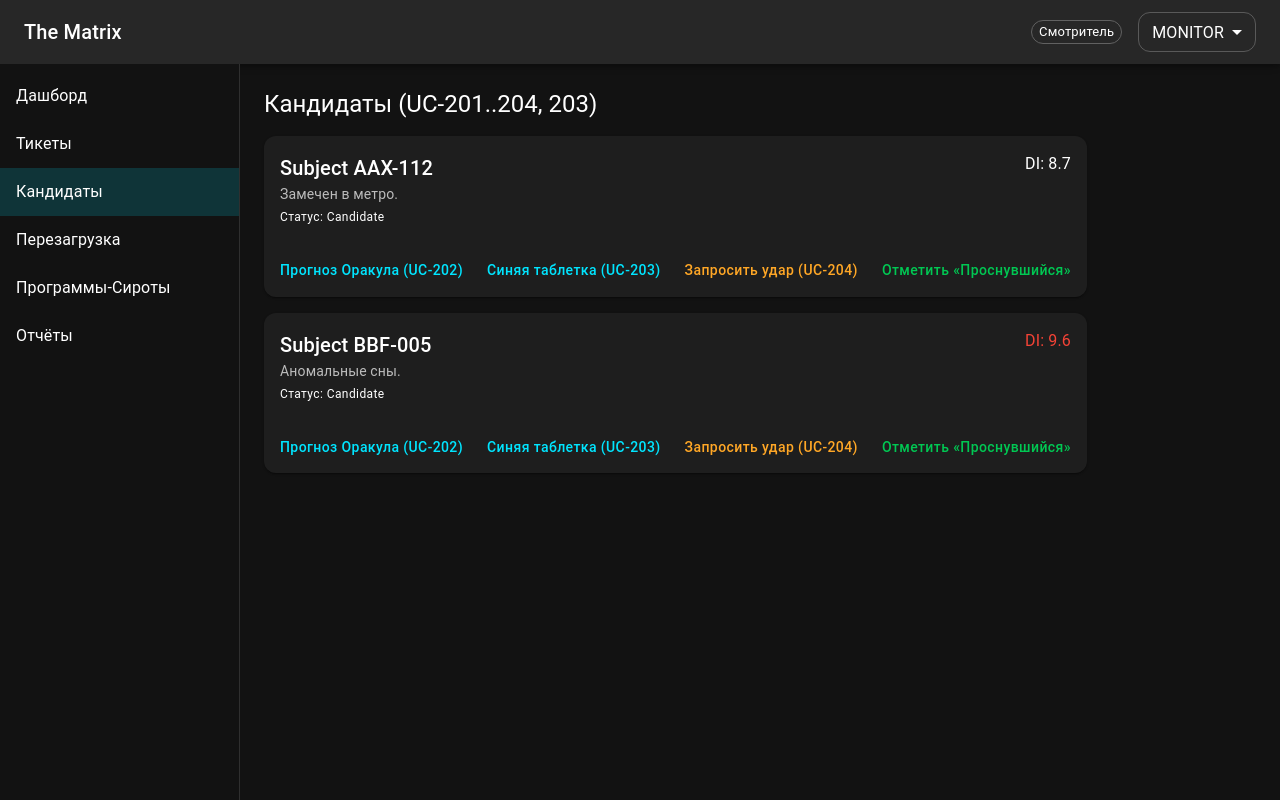
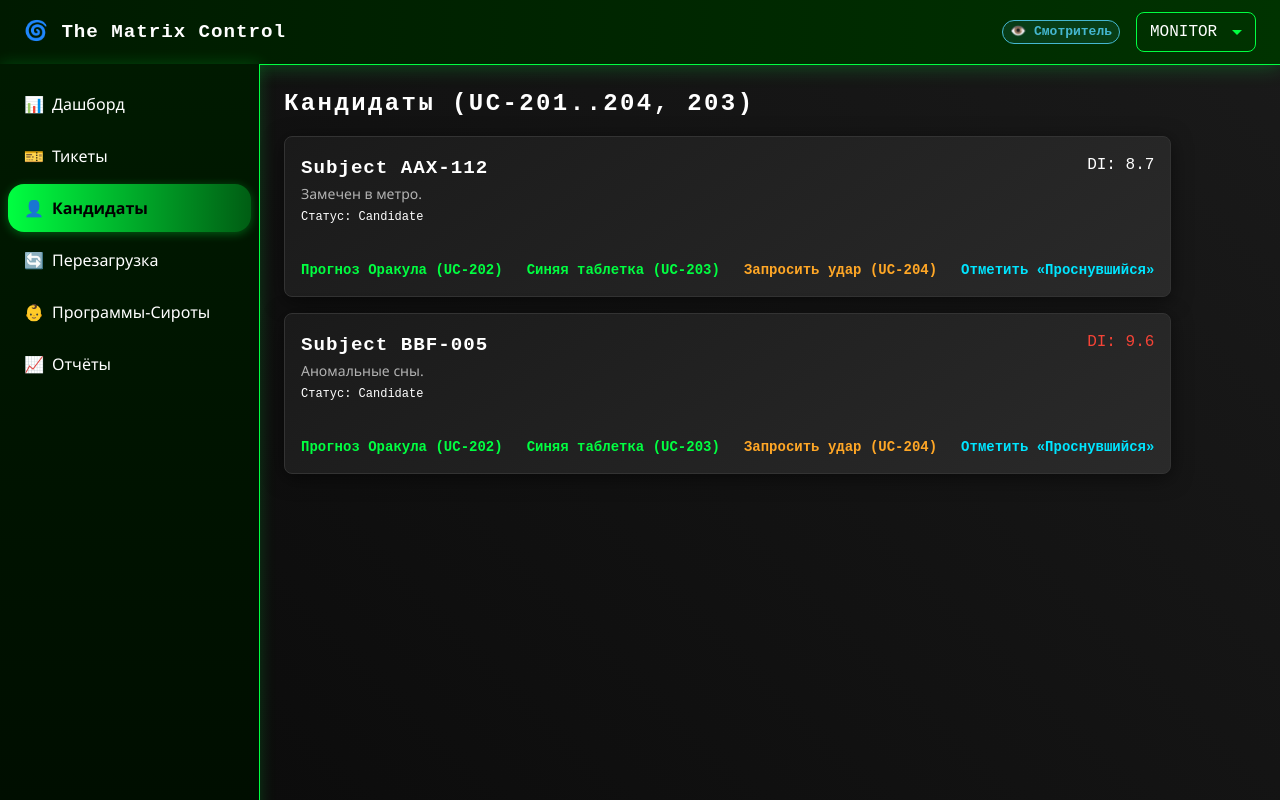
Before and after one commit to ren1kron/ppi_lab4, a React (Vite) app: page /candidates in a window 1280 px wide. Built offline with nearby package versions, Linux system fonts and the light colour scheme.

Commit message:
накидал стиля

```diff
--- a/src/components/RoleBadge.tsx
+++ b/src/components/RoleBadge.tsx
@@ -2,16 +2,42 @@ import { Chip } from "@mui/material";
 import { Role } from "../types";
 
 const labels: Record<Role, string> = {
-  ARCHITECT: "Архитектор",
-  KERNEL: "Системное Ядро",
-  MONITOR: "Смотритель",
-  AGENT_SMITH: "Агент Смит",
-  ORACLE: "Оракул",
-  KEYMAKER: "Хранитель",
-  SENTINEL_CTRL: "Контроллер Сентинелей",
-  MECHANIC: "Механик"
+  ARCHITECT: "🧠 Архитектор",
+  KERNEL: "⚙️ Системное Ядро",
+  MONITOR: "👁️ Смотритель",
+  AGENT_SMITH: "🕴️ Агент Смит",
+  ORACLE: "🔮 Оракул",
+  KEYMAKER: "🔑 Хранитель",
+  SENTINEL_CTRL: "🤖 Контроллер Сентинелей",
+  MECHANIC: "🛠️ Механик"
+};
+
+const roleColors: Record<Role, string> = {
+  ARCHITECT: "#ff6b6b",
+  KERNEL: "#4ecdc4",
+  MONITOR: "#45b7d1",
+  AGENT_SMITH: "#96ceb4",
+  ORACLE: "#feca57",
+  KEYMAKER: "#ff9ff3",
+  SENTINEL_CTRL: "#54a0ff",
+  MECHANIC: "#5f27cd"
 };
 
 export default function RoleBadge({ role }: { role: Role }) {
-  return <Chip size="small" label={labels[role]} variant="outlined" />;
+  return (
+      <Chip
+          size="small"
+          label={labels[role]}
+          variant="outlined"
+          sx={{
+            borderColor: roleColors[role],
+            color: roleColors[role],
+            fontWeight: 600,
+            background: `rgba(${parseInt(roleColors[role].slice(1, 3), 16)}, ${parseInt(roleColors[role].slice(3, 5), 16)}, ${parseInt(roleColors[role].slice(5, 7), 16)}, 0.1)`,
+            "&:hover": {
+              background: `rgba(${parseInt(roleColors[role].slice(1, 3), 16)}, ${parseInt(roleColors[role].slice(3, 5), 16)}, ${parseInt(roleColors[role].slice(5, 7), 16)}, 0.2)`
+            }
+          }}
+      />
+  );
 }
--- a/src/layouts/MainLayout.tsx
+++ b/src/layouts/MainLayout.tsx
@@ -4,40 +4,103 @@ import RoleBadge from "@components/RoleBadge";
 import { Role } from "../types";
 
 const menu = [
-  { to: "/", text: "Дашборд" },
-  { to: "/tickets", text: "Тикеты" },
-  { to: "/candidates", text: "Кандидаты" },
-  { to: "/reboot", text: "Перезагрузка" },
-  { to: "/orphans", text: "Программы-Сироты" },
-  { to: "/reports", text: "Отчёты" }
+    { to: "/", text: "Дашборд", icon: "📊" },
+    { to: "/tickets", text: "Тикеты", icon: "🎫" },
+    { to: "/candidates", text: "Кандидаты", icon: "👤" },
+    { to: "/reboot", text: "Перезагрузка", icon: "🔄" },
+    { to: "/orphans", text: "Программы-Сироты", icon: "👶" },
+    { to: "/reports", text: "Отчёты", icon: "📈" }
 ];
 
 export default function MainLayout({
                                        role, setRole, children
                                    }: { role: Role; setRole: (r: Role) => void; children: React.ReactNode }) {
     const location = useLocation();
+
     return (
-    <Box sx={{ display: "flex" }}>
-      <AppBar position="fixed">
-        <Toolbar sx={{ gap: 2 }}>
-          <Typography variant="h6" sx={{ flex: 1 }}>The Matrix</Typography>
+        <Box sx={{ display: "flex", minHeight: "100vh" }}>
+            {/* Фоновые эффекты */}
+            <div className="matrix-bg" />
+            <div className="digital-rain" />
+
+            <AppBar position="fixed" elevation={0}>
+                <Toolbar sx={{ gap: 2, py: 1 }}>
+                    <Typography variant="h6" sx={{ flex: 1, fontFamily: "'Courier New', monospace" }}>
+                        🌀 The Matrix Control
+                    </Typography>
                     <RoleBadge role={role} />
-          <Select size="small" value={role} onChange={e => setRole(e.target.value as Role)} sx={{ color: "inherit" }}>
+                    <Select
+                        size="small"
+                        value={role}
+                        onChange={e => setRole(e.target.value as Role)}
+                        sx={{
+                            color: "inherit",
+                            "& .MuiSelect-icon": { color: "#00ff41" },
+                            minWidth: 120
+                        }}
+                    >
                         {(["ARCHITECT","KERNEL","MONITOR","AGENT_SMITH","ORACLE","KEYMAKER","SENTINEL_CTRL","MECHANIC"] as Role[])
                             .map(r => <MenuItem key={r} value={r}>{r}</MenuItem>)}
                     </Select>
                 </Toolbar>
             </AppBar>
-      <Drawer variant="permanent" sx={{ [`& .MuiDrawer-paper`]: { width: 240, mt: 8 } }}>
-        <List>
+
+            <Drawer variant="permanent" sx={{
+                [`& .MuiDrawer-paper`]: {
+                    width: 260,
+                    mt: 8,
+                    background: "linear-gradient(180deg, #001a00 0%, #000d00 100%) !important"
+                }
+            }}>
+                <List sx={{ py: 2 }}>
                     {menu.map(m => (
-            <ListItemButton key={m.to} selected={location.pathname === m.to} component={Link} to={m.to}>
-              <ListItemText primary={m.text} />
+                        <ListItemButton
+                            key={m.to}
+                            selected={location.pathname === m.to}
+                            component={Link}
+                            to={m.to}
+                            sx={{
+                                mx: 1,
+                                mb: 0.5,
+                                borderRadius: 2,
+                                "&.Mui-selected": {
+                                    background: "linear-gradient(90deg, #00ff41 0%, rgba(0, 255, 65, 0.3) 100%)",
+                                    color: "#000",
+                                    fontWeight: 600,
+                                    boxShadow: "0 2px 10px rgba(0, 255, 65, 0.3)"
+                                }
+                            }}
+                        >
+                            <ListItemText
+                                primary={
+                                    <Box sx={{ display: "flex", alignItems: "center", gap: 1 }}>
+                                        <span>{m.icon}</span>
+                                        <span>{m.text}</span>
+                                    </Box>
+                                }
+                                primaryTypographyProps={{
+                                    fontFamily: "'Segoe UI', sans-serif",
+                                    fontWeight: location.pathname === m.to ? 600 : 400
+                                }}
+                            />
                         </ListItemButton>
                     ))}
                 </List>
             </Drawer>
-      <Box component="main" sx={{ flex: 1, p: 3, mt: 8, ml: "240px" }}>{children}</Box>
+
+            <Box
+                component="main"
+                sx={{
+                    flex: 1,
+                    p: 3,
+                    mt: 8,
+                    ml: "260px",
+                    background: "transparent",
+                    position: "relative"
+                }}
+            >
+                {children}
+            </Box>
         </Box>
     );
 }
--- /dev/null
+++ b/src/styles/global.css
@@ -0,0 +1,54 @@
+/* Матричный фон */
+.matrix-bg {
+    position: fixed;
+    top: 0;
+    left: 0;
+    width: 100%;
+    height: 100%;
+    background:
+            radial-gradient(circle at 20% 50%, rgba(0, 255, 65, 0.1) 0%, transparent 50%),
+            radial-gradient(circle at 80% 20%, rgba(0, 229, 255, 0.1) 0%, transparent 50%),
+            radial-gradient(circle at 40% 80%, rgba(0, 255, 65, 0.05) 0%, transparent 50%);
+    z-index: -1;
+}
+
+/* Анимированный цифровой дождь (опционально) */
+.digital-rain {
+    position: fixed;
+    top: 0;
+    left: 0;
+    width: 100%;
+    height: 100%;
+    background: linear-gradient(transparent 90%, rgba(0, 255, 65, 0.1) 100%);
+    background-size: 100% 4px;
+    animation: rain 20s linear infinite;
+    z-index: -1;
+    opacity: 0.3;
+}
+
+@keyframes rain {
+    0% { background-position: 0 0; }
+    100% { background-position: 0 100%; }
+}
+
+/* Эффект сканирования для карточек */
+.scan-effect {
+    position: relative;
+    overflow: hidden;
+}
+
+.scan-effect::after {
+    content: '';
+    position: absolute;
+    top: -50%;
+    left: 0;
+    width: 100%;
+    height: 50%;
+    background: linear-gradient(transparent, rgba(0, 255, 65, 0.2), transparent);
+    animation: scan 3s linear infinite;
+}
+
+@keyframes scan {
+    0% { transform: translateY(0); }
+    100% { transform: translateY(400%); }
+}
--- a/src/theme.ts
+++ b/src/theme.ts
@@ -3,11 +3,140 @@ import { createTheme } from "@mui/material/styles";
 export const theme = createTheme({
   palette: {
     mode: "dark",
-    primary: { main: "#00e5ff" },
-    secondary: { main: "#00c853" }
+    primary: {
+      main: "#00ff41", // Неоново-зелёный как в Матрице
+      light: "#66ff66",
+      dark: "#00cc33"
+    },
+    secondary: {
+      main: "#00e5ff", // Голубой акцент
+      light: "#66ffff",
+      dark: "#00b3cc"
+    },
+    background: {
+      default: "#0a0a0a",
+      paper: "#1a1a1a"
+    },
+    text: {
+      primary: "#ffffff",
+      secondary: "#b3b3b3"
+    }
   },
-  shape: { borderRadius: 12 },
+  typography: {
+    fontFamily: "'Courier New', monospace", // Моноширинный шрифт как в терминале
+    h5: {
+      fontWeight: 700,
+      fontSize: "1.5rem",
+      letterSpacing: "0.1em"
+    },
+    h6: {
+      fontWeight: 600,
+      fontSize: "1.2rem",
+      letterSpacing: "0.05em"
+    },
+    subtitle1: {
+      fontFamily: "'Segoe UI', sans-serif", // Для читаемости
+      fontWeight: 500
+    },
+    body2: {
+      fontFamily: "'Segoe UI', sans-serif",
+    }
+  },
+  shape: { borderRadius: 8 },
   components: {
-    MuiButton: { styleOverrides: { root: { textTransform: "none", borderRadius: 12 } } }
+    MuiCssBaseline: {
+      styleOverrides: {
+        body: {
+          background: "linear-gradient(45deg, #0a0a0a 0%, #1a1a1a 100%)",
+          minHeight: "100vh"
+        }
+      }
+    },
+    MuiAppBar: {
+      styleOverrides: {
+        root: {
+          background: "linear-gradient(90deg, #001a00 0%, #003300 100%)",
+          borderBottom: "1px solid #00ff41",
+          boxShadow: "0 0 20px rgba(0, 255, 65, 0.3)"
+        }
+      }
+    },
+    MuiDrawer: {
+      styleOverrides: {
+        paper: {
+          background: "linear-gradient(180deg, #001a00 0%, #000d00 100%)",
+          borderRight: "1px solid #00ff41",
+          boxShadow: "0 0 15px rgba(0, 255, 65, 0.2)"
+        }
+      }
+    },
+    MuiCard: {
+      styleOverrides: {
+        root: {
+          background: "linear-gradient(145deg, #1a1a1a 0%, #2a2a2a 100%)",
+          border: "1px solid #333",
+          boxShadow: "0 4px 20px rgba(0, 0, 0, 0.5)",
+          backdropFilter: "blur(10px)",
+          "&:hover": {
+            borderColor: "#00ff41",
+            boxShadow: "0 4px 25px rgba(0, 255, 65, 0.3)"
+          }
+        }
+      }
+    },
+    MuiButton: {
+      styleOverrides: {
+        root: {
+          textTransform: "none",
+          fontWeight: 600,
+          borderRadius: 8,
+          transition: "all 0.3s ease",
+          "&:hover": {
+            transform: "translateY(-2px)",
+            boxShadow: "0 5px 15px rgba(0, 255, 65, 0.4)"
+          }
+        },
+        contained: {
+          background: "linear-gradient(45deg, #00ff41 0%, #00e5ff 100%)",
+          color: "#000",
+          fontWeight: 700
+        },
+        outlined: {
+          borderColor: "#00ff41",
+          color: "#00ff41",
+          "&:hover": {
+            borderColor: "#00e5ff",
+            backgroundColor: "rgba(0, 229, 255, 0.1)"
+          }
+        }
+      }
+    },
+    MuiListItemButton: {
+      styleOverrides: {
+        root: {
+          "&.Mui-selected": {
+            background: "linear-gradient(90deg, #00ff41 0%, rgba(0, 255, 65, 0.3) 100%)",
+            color: "#000",
+            fontWeight: 600
+          },
+          "&:hover": {
+            background: "rgba(0, 255, 65, 0.1)",
+            borderRight: "3px solid #00ff41"
+          }
+        }
+      }
+    },
+    MuiSelect: {
+      styleOverrides: {
+        root: {
+          "& .MuiOutlinedInput-notchedOutline": {
+            borderColor: "#00ff41"
+          },
+          "&:hover .MuiOutlinedInput-notchedOutline": {
+            borderColor: "#00e5ff"
+          }
+        }
+      }
+    }
   }
 });
```
Lines whose indentation alone changed are shown as unchanged.
